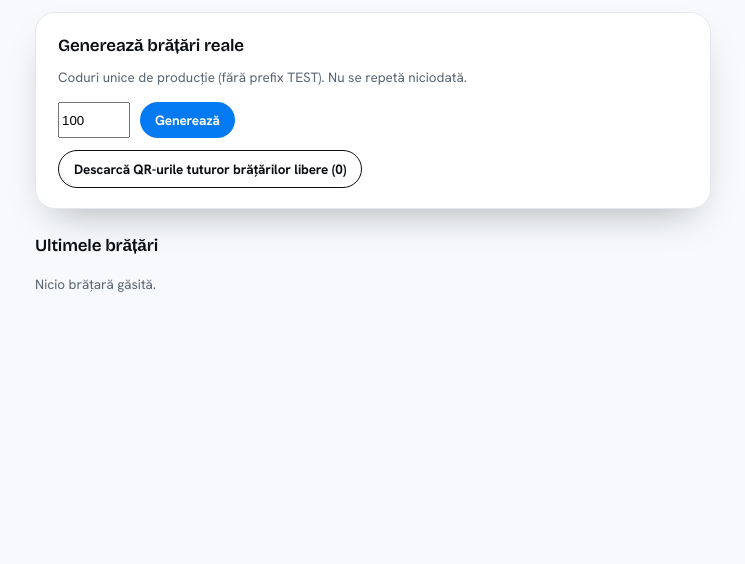
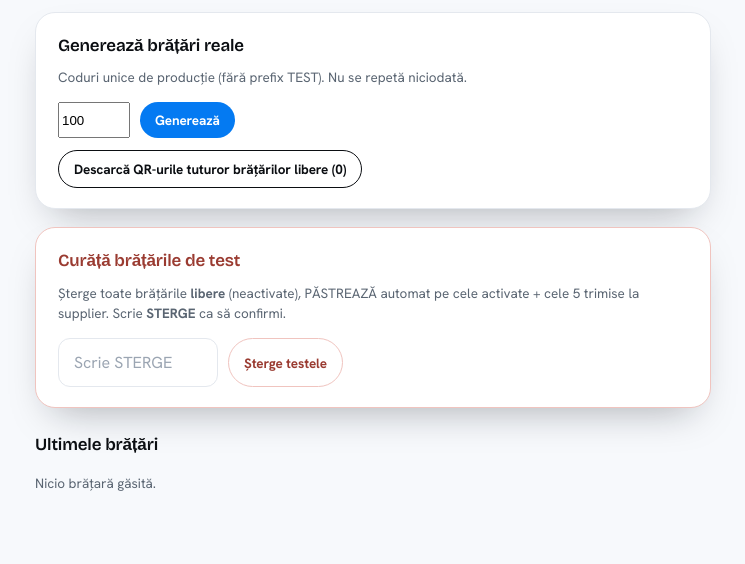
Before and after one commit to Georgedarjan/MYKIN-nou, a Flask app: page /admin in a window 1280 px wide. Shown: the part 387-951 px from the top of the page, without its empty margins (267-1012 px from the left). Before the commit the page ends 679 px from the top, so only its background shows below. Run offline with Flask 3, Linux system fonts and the light colour scheme; the visitor is signed in with stand-in values (Sample User, id 1); data comes from the database, SQL or seed files in the repository; data that the repository does not hold is empty.

Commit message:
redesign alergii Apple-style + curatare bratari test

```diff
--- a/app.py
+++ b/app.py
@@ -727,6 +727,36 @@ def admin_download_all_unactivated():
                      download_name="mykin_toate_neactivate_qr.zip")
 
 
+# Codurile trimise la supplier — NU se șterg niciodată la curățenia de test
+SUPPLIER_CODES = {"RYKUPNV3", "852YEEPJ", "3BBC9AJN", "9DVH752D", "2N24WYGM"}
+
+
+@app.route("/admin/cleanup-test", methods=["POST"])
+@admin_required
+def admin_cleanup_test():
+    """Șterge brățările NEACTIVATE de test.
+    Protejate automat: toate brățările ACTIVATE (au copil) + codurile de la supplier.
+    Cere confirmarea textuală 'STERGE' ca măsură de siguranță."""
+    confirm = request.form.get("confirm", "").strip().upper()
+    if confirm != "STERGE":
+        flash("Ștergere anulată — nu ai confirmat corect (trebuie să scrii STERGE).")
+        return redirect(url_for("admin_dashboard"))
+
+    # candidate: doar brățări neactivate, care NU sunt în lista supplier
+    to_delete = Band.query.filter(
+        Band.status == "unactivated",
+        ~Band.code.in_(SUPPLIER_CODES),
+    ).all()
+
+    count = len(to_delete)
+    for b in to_delete:
+        db.session.delete(b)
+    db.session.commit()
+
+    flash(f"S-au șters {count} brățări de test. Cele activate și cele {len(SUPPLIER_CODES)} de la supplier au fost păstrate.")
+    return redirect(url_for("admin_dashboard"))
+
+
 @app.cli.command("init-db")
 def init_db():
     """Creează tabelele. Rulează: flask init-db"""
--- a/templates/admin_dashboard.html
+++ b/templates/admin_dashboard.html
@@ -50,6 +50,17 @@
   </form>
 </div>
 
+<div class="card" style="padding:20px 22px; margin-top:0; border-color:#F0C4BF;">
+  <h2 style="margin-bottom:8px; color:#9A3B31;">Curăță brățările de test</h2>
+  <p class="muted small" style="margin-bottom:14px;">Șterge toate brățările <b>libere</b> (neactivate),
+    PĂSTREAZĂ automat pe cele activate + cele 5 trimise la supplier. Scrie <b>STERGE</b> ca să confirmi.</p>
+  <form method="post" action="{{ url_for('admin_cleanup_test') }}" style="display:flex; gap:10px;"
+        onsubmit="return confirm('Sigur ștergi brățările de test? Cele activate și cele de la supplier rămân. Acțiunea nu poate fi anulată.');">
+    <input type="text" name="confirm" placeholder="Scrie STERGE" style="max-width:160px;">
+    <button class="btn btn-danger btn-sm" type="submit" style="margin-top:0;">Șterge testele</button>
+  </form>
+</div>
+
 <h2 style="margin-top:24px;">
   {% if q or status_filter %}Rezultate ({{ bands|length }}){% else %}Ultimele brățări{% endif %}
 </h2>
```
Also changed, not shown: static/style.css (+30 -16 lines), templates/scan_public.html (+4 -4 lines).
